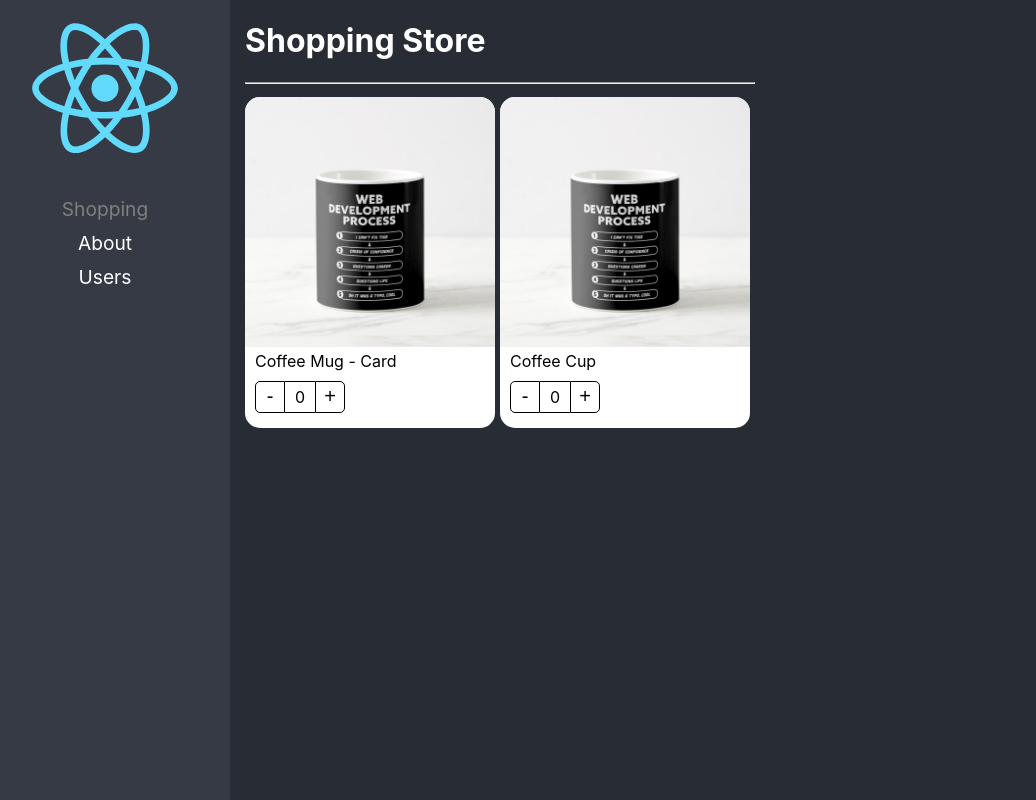
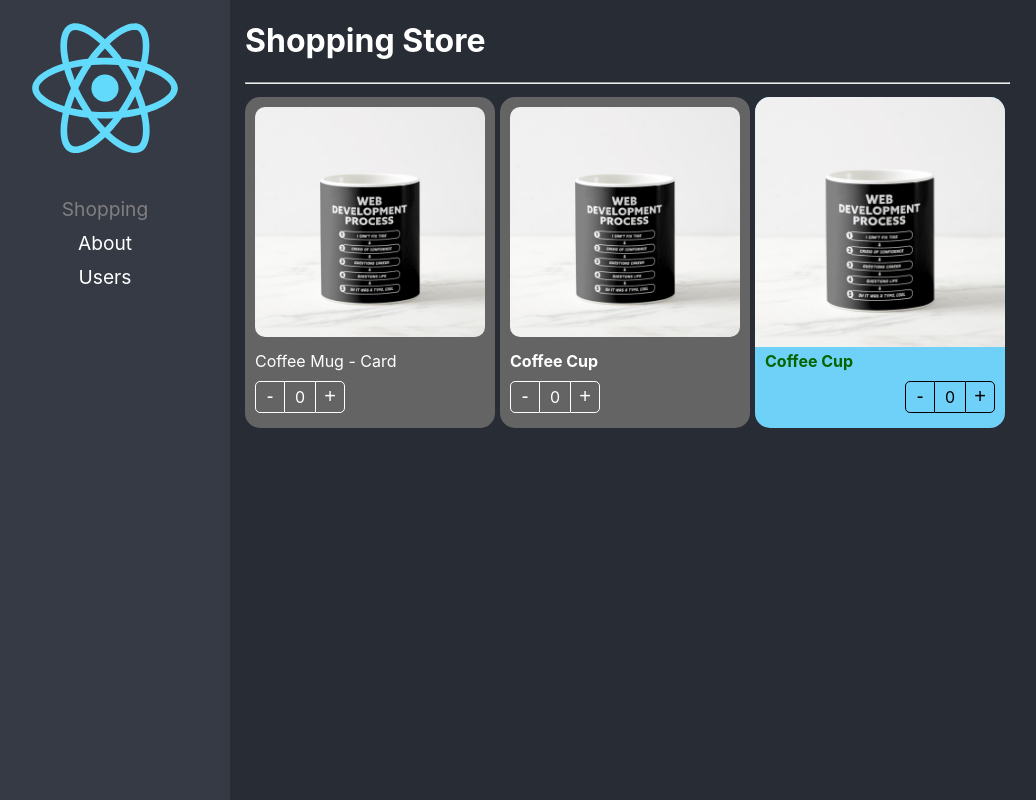
Before and after one commit to SalomonMZ/react-pro, a React (Create React App) app: page /home in a window 1280 px wide. Shown: the whole page, without its empty margins (20-1056 px from the left). Built offline with nearby package versions, Linux system fonts and the light colour scheme.

Commit message:
Added possibility to extends components styles
Signed-off-by: Salomon Moreno <msalomon@vmware.com>

```diff
--- a/src/02-component-patterns/components/ProductButtons.tsx
+++ b/src/02-component-patterns/components/ProductButtons.tsx
@@ -1,11 +1,16 @@
-import { useContext } from "react";
+import { CSSProperties, useContext } from "react";
 import { ProductContext } from "./ProductCard";
 import styles from "../styles/styles.module.css";
 
-export const ProductButtons = () => {
+export interface Props {
+  className?: string;
+  style?: CSSProperties;
+}
+
+export const ProductButtons = ({ className, style }: Props) => {
   const { increaseBy, counter } = useContext(ProductContext);
   return (
-    <div className={styles.buttonsContainer}>
+    <div style={style} className={`${styles.buttonsContainer} ${className}`}>
       <button onClick={() => increaseBy(-1)} className={styles.buttonMinus}>
         -
       </button>
--- a/src/02-component-patterns/components/ProductCard.tsx
+++ b/src/02-component-patterns/components/ProductCard.tsx
@@ -1,15 +1,19 @@
 import { useProduct } from "../hooks/useProduct";
-import { createContext } from "react";
+import { createContext, CSSProperties, ReactNode } from "react";
 import styles from "../styles/styles.module.css";
-import {
-  ProductContextProps,
-  ProductCardProps,
-} from "../interfaces/Product.interfaces";
+import { Product, ProductContextProps } from "../interfaces/Product.interfaces";
 
 export const ProductContext = createContext({} as ProductContextProps);
 const { Provider } = ProductContext;
 
-export const ProductCard = ({ product, children }: ProductCardProps) => {
+export interface Props {
+  product: Product;
+  children?: ReactNode;
+  className?: string;
+  style?: CSSProperties;
+}
+
+export const ProductCard = ({ product, children, className, style }: Props) => {
   const { counter, increaseBy } = useProduct();
 
   return (
@@ -20,7 +24,9 @@
         product,
       }}
     >
-      <div className={styles.productCard}>{children}</div>
+      <div className={`${styles.productCard} ${className}`} style={style}>
+        {children}
+      </div>
     </Provider>
   );
 };
--- a/src/02-component-patterns/components/ProductImage.tsx
+++ b/src/02-component-patterns/components/ProductImage.tsx
@@ -1,14 +1,21 @@
-import { useContext } from "react";
+import { CSSProperties, useContext } from "react";
 import { ProductContext } from "./ProductCard";
 import noImage from "../assets/no-image.jpg";
 import styles from "../styles/styles.module.css";
 
-export const ProductImg = ({ img = "" }) => {
+export interface Props {
+  img?: string;
+  className?: string;
+  style?: CSSProperties;
+}
+
+export const ProductImg = ({ img, className, style }: Props) => {
   const { product } = useContext(ProductContext);
   const image = img ? img : product.img;
   return (
     <img
-      className={styles.productImg}
+      style={style}
+      className={`${styles.productImg} ${className}`}
       src={image ? image : noImage}
       alt="Empty product"
     />
--- a/src/02-component-patterns/components/ProductTitle.tsx
+++ b/src/02-component-patterns/components/ProductTitle.tsx
@@ -1,12 +1,21 @@
-import { useContext } from "react";
-import { Product } from "../interfaces/Product.interfaces";
+import { CSSProperties, useContext } from "react";
 import { ProductContext } from "./ProductCard";
 import styles from "../styles/styles.module.css";
 
-export const ProductTitle = ({ title }: Partial<Pick<Product, "title">>) => {
+export interface Props {
+  className?: string;
+  title?: string;
+  style?: CSSProperties;
+}
+
+export const ProductTitle = ({ title, className, style }: Props) => {
   const {
     product: { title: productTitle },
   } = useContext(ProductContext);
   const titleToShow = title ? title : productTitle;
-  return <span className={styles.productDescription}>{titleToShow}</span>;
+  return (
+    <span className={`${styles.productDescription} ${className}`} style={style}>
+      {titleToShow}
+    </span>
+  );
 };
--- a/src/02-component-patterns/pages/ShoppingPage.tsx
+++ b/src/02-component-patterns/pages/ShoppingPage.tsx
@@ -4,6 +4,8 @@
   ProductImg,
   ProductTitle,
 } from "../components";
+
+import "../styles/custom-styles.css";
 
 const product = {
   id: "1",
@@ -23,16 +25,30 @@
           flexWrap: "wrap",
         }}
       >
-        <ProductCard product={product}>
-          <ProductCard.Image />
+        <ProductCard product={product} className="bg-dark text-white">
+          <ProductCard.Image className="custom-image" />
           <ProductCard.Title />
-          <ProductCard.Buttons />
+          <ProductCard.Buttons className="custom-buttons" />
         </ProductCard>
 
-        <ProductCard product={product}>
+        <ProductCard className="bg-dark text-white" product={product}>
+          <ProductImg className="custom-image" />
+          <ProductTitle title="Coffee Cup" className=" text-bold" />
+          <ProductButtons className="custom-buttons" />
+        </ProductCard>
+
+        <ProductCard product={product} style={{ backgroundColor: "#70D1F8" }}>
           <ProductImg />
-          <ProductTitle title="Coffee Cup" />
-          <ProductButtons />
+          <ProductTitle
+            title="Coffee Cup"
+            style={{ fontWeight: "bold", color: "darkgreen" }}
+          />
+          <ProductButtons
+            style={{
+              display: "flex",
+              justifyContent: "end",
+            }}
+          />
         </ProductCard>
       </div>
     </div>
--- /dev/null
+++ b/src/02-component-patterns/styles/custom-styles.css
@@ -0,0 +1,22 @@
+.bg-dark {
+    background-color: rgb(100,100,100);
+}
+
+.text-white {
+    color: white;
+}
+
+.text-bold {
+    font-weight: bold;
+}
+
+.custom-image{
+    border-radius: 20px;
+    padding: 10px;
+    width: calc(100% - 20px);
+}
+
+.custom-buttons button, .custom-buttons div {
+    color: white;
+    border-color: white;
+}
```
Also changed, not shown: src/02-component-patterns/interfaces/Product.interfaces.ts (+9 -11 lines).
